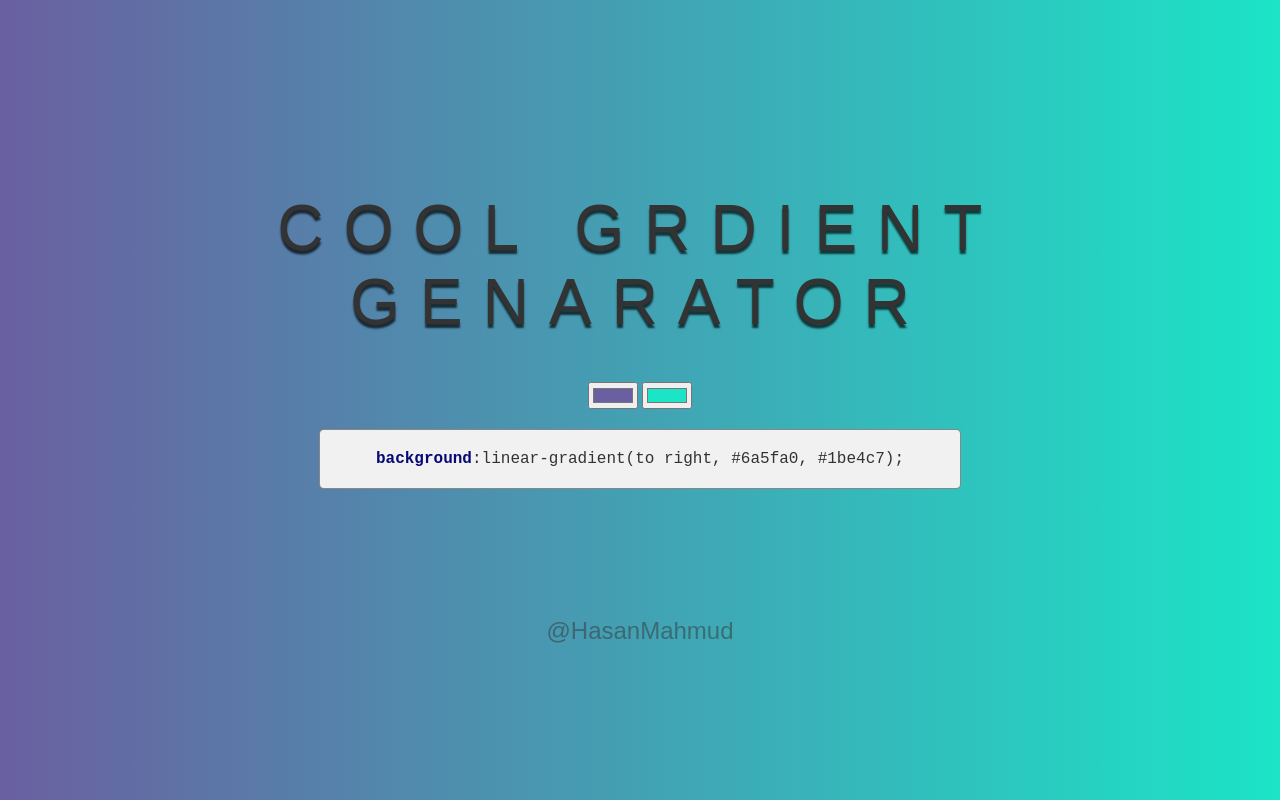
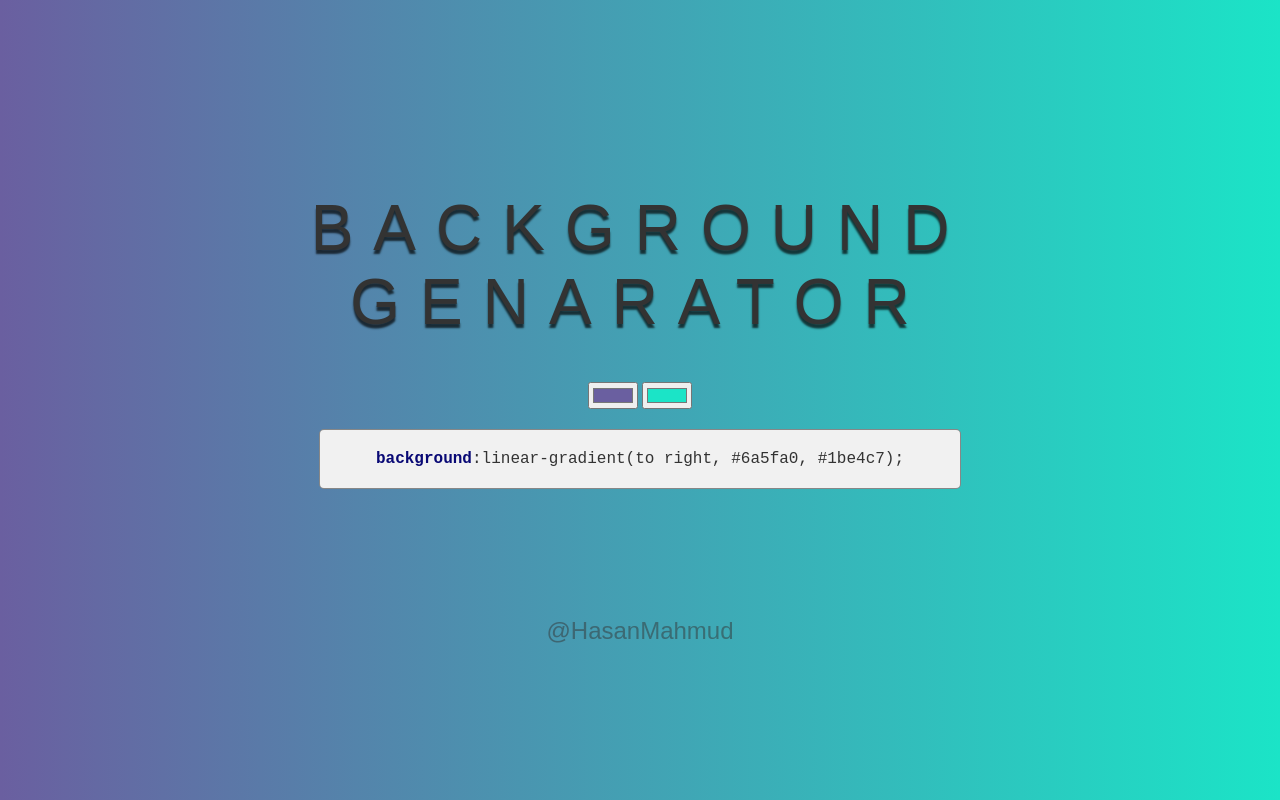
Before and after one commit to hasansujon786/gradient-genarator, a plain HTML site: page index.html in a window 1280 px wide. Drawn offline with Linux system fonts and the light colour scheme.

Commit message:
revert name to backgroun genarator

```diff
--- a/index.html
+++ b/index.html
@@ -4,12 +4,12 @@
   <meta charset="UTF-8">
   <meta name="viewport" content="width=device-width, initial-scale=1.0">
   <meta http-equiv="X-UA-Compatible" content="ie=edge">
-  <title>Cool Grdient Genarator</title>
+  <title>Background Genarator</title>
   <link rel="stylesheet" href="normalize.css">
   <link rel="stylesheet" href="colorPicker.css">
 </head>
 <body>
-  <h1>Cool Grdient<br>Genarator</h1>
+  <h1>Background<br>Genarator</h1>
 
   <input id="lPicker" type="color" name="color1" value="#6a5fa0">
   <input id="rPicker" type="color" name="color2" value="#1be4c7">
```
